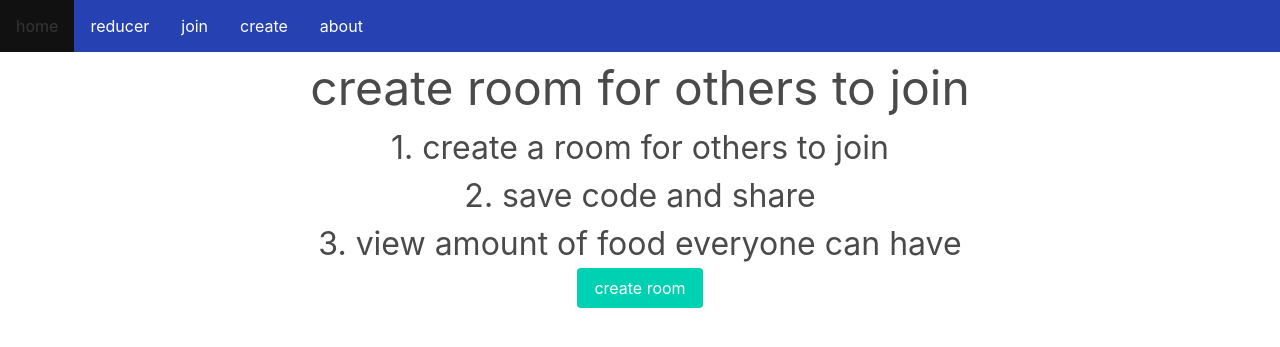
After one commit to andrewpaige1/bytesize, a Flask app: page /create in a window 1280 px wide. The commit adds this page. Shown: the top 347 px of the page. Run offline with Flask 2, Linux system fonts and the light colour scheme; some libraries are stand-ins or nearby versions.

Commit message:
you can submit form to group

```diff
--- a/app.py
+++ b/app.py
@@ -1,12 +1,16 @@
 from flask import Flask, render_template, url_for, request, session, redirect
 from flask_pymongo import PyMongo
 import bcrypt
-
+import string
+import random
+from flask_socketio import SocketIO, join_room, emit, send
 
 
 app = Flask('app')
 app.config.from_pyfile('config.cfg')
 mongo = PyMongo(app)
+ROOMS = {}
+socketio = SocketIO(app)
 
 @app.route('/')
 def index():
@@ -21,7 +25,7 @@ def login():
     login_user = users.find_one({'name' : request.form['username']})
 
     if login_user:
-        if bcrypt.hashpw(request.form['pass'].encode('utf-8'), login_user['password'].encode('utf-8')) == login_user['password'].encode('utf-8'):
+        if bcrypt.hashpw(request.form['pass'].encode('utf-8'), login_user['password']) == login_user['password']:
             session['username'] = request.form['username']
             return redirect(url_for('index'))
 
@@ -51,9 +55,106 @@ def register():
 def byte():
     return render_template('reducer.html')
 
+
+@socketio.on('createRoom')
+def create_room():
+    room_collection = mongo.db.room
+    id = room_collection.find_one({'id': request.form['roomCode']})
+    room = id
+    ROOMS[room] = id
+    join_room(room)
+    emit('join_room', {'room': room})
+
+
+
+
+
+@socketio.on('joinRoom')
+def on_join(data):
+    """Join a game lobby"""
+    # username = data['username']
+    room = data['room']
+    if room in ROOMS:
+        # add player and rebroadcast game object
+        # rooms[room].add_player(username)
+        join_room(room)
+        send(ROOMS[room].to_json(), room=room)
+    else:
+        emit('error', {'error': 'Unable to join room. Room does not exist.'})
+
+@app.route('/group', methods=['GET', 'POST'])
+def group():
+    return render_template('groupReducer.html', id=request.args['roomCode'])
+
+@app.route('/groupReducer', methods=['GET', 'POST'])
+def group_reducer():
+    def reduceCalories(calories):
+        portion = 0;
+        subCal = 0
+        holding = ""
+
+        if calories <= 700:
+          portion = 0
+
+
+        while calories >= 700:
+            calories -= 1;
+            portion += 1;
+
+
+        subCal -= 1
+        if portion <= 2500 and portion >= 1401:
+          holding = "You " + " should have a quarter of the meal"
+
+        elif portion <= 1400 and portion >= 801:
+            holding = "You " + " should have a quarter of the meal"
+
+
+        elif portion <= 800 and portion >= 401:
+            holding = "You " + " should have half of the meal"
+
+        elif portion <= 400 and portion >= 101:
+           holding = "You " + " should have a little more than half the meal";
+
+        elif portion <= 100 and portion >= 0:
+          holding = "You " + " can have the full meal";
+
+        else:
+          holding = "The meal is too big"
+
+        return holding
+
+
+    if request.method == 'POST':
+        print(request.args['id'])
+        room_collection = mongo.db.room
+        calories = request.form['calories']
+        if calories.isnumeric():
+            calories = int(calories)
+        else:
+            return render_template('groupReducer.html', message="please enter a valid number")
+        meal_name = request.form['mealName']
+        name = session['username']
+        result = reduceCalories(calories)
+        room_collection.update_one({"id": request.args['id']}, {'$push': {'members': {'name': name, 'mealName': meal_name, 'rec': result}}})
+
+        return 'Thank you for your response'
+
+
+
 @app.route('/join')
 def join():
+#    room =
     return render_template('join.html')
+
+@app.route('/create', methods=['GET', 'POST'])
+def create():
+    if request.method == 'POST':
+        id = ''.join(random.choices(string.ascii_uppercase + string.digits, k = 5))
+        room = mongo.db.room
+        room.insert_one({'creator': session['username'], 'id': id, 'members': []})
+        return render_template('create.html', id=id)
+    return render_template('create.html', id="")
 
 if __name__ == '__main__':
     app.secret_key = 'mysecret'
--- /dev/null
+++ b/templates/create.html
@@ -0,0 +1,29 @@
+{% extends "menu.html" %}
+
+{% block body %}
+<div>
+    <div>
+    <div class="level-item">
+        <h1 class="is-size-1">create room for others to join</h1>
+    </div>
+        <div class="level-item">
+            <h2 class="is-size-3">1. create a room for others to join</h2>
+        </div>
+        <div class="level-item">
+            <h2 class="is-size-3">2. save code and share</h2>
+        </div>
+        <div class="level-item">
+            <h2 class="is-size-3">3. view amount of food everyone can have</h2>
+        </div>
+    <div class="level-item">
+    <form method="POST" action="/create">
+        <input type="submit" name="createRoom" class="button is-primary" value="create room"/>
+    </form>
+    </div>
+    <div class="level-item">
+        <p class="has-text-danger is-size-5">{{id}}</p>
+    </div>
+    </div>
+</div>
+
+{% endblock %}
```
Also changed, not shown: templates/groupReducer.html (added, +32 -0 lines), templates/join.html (+20 -2 lines).
